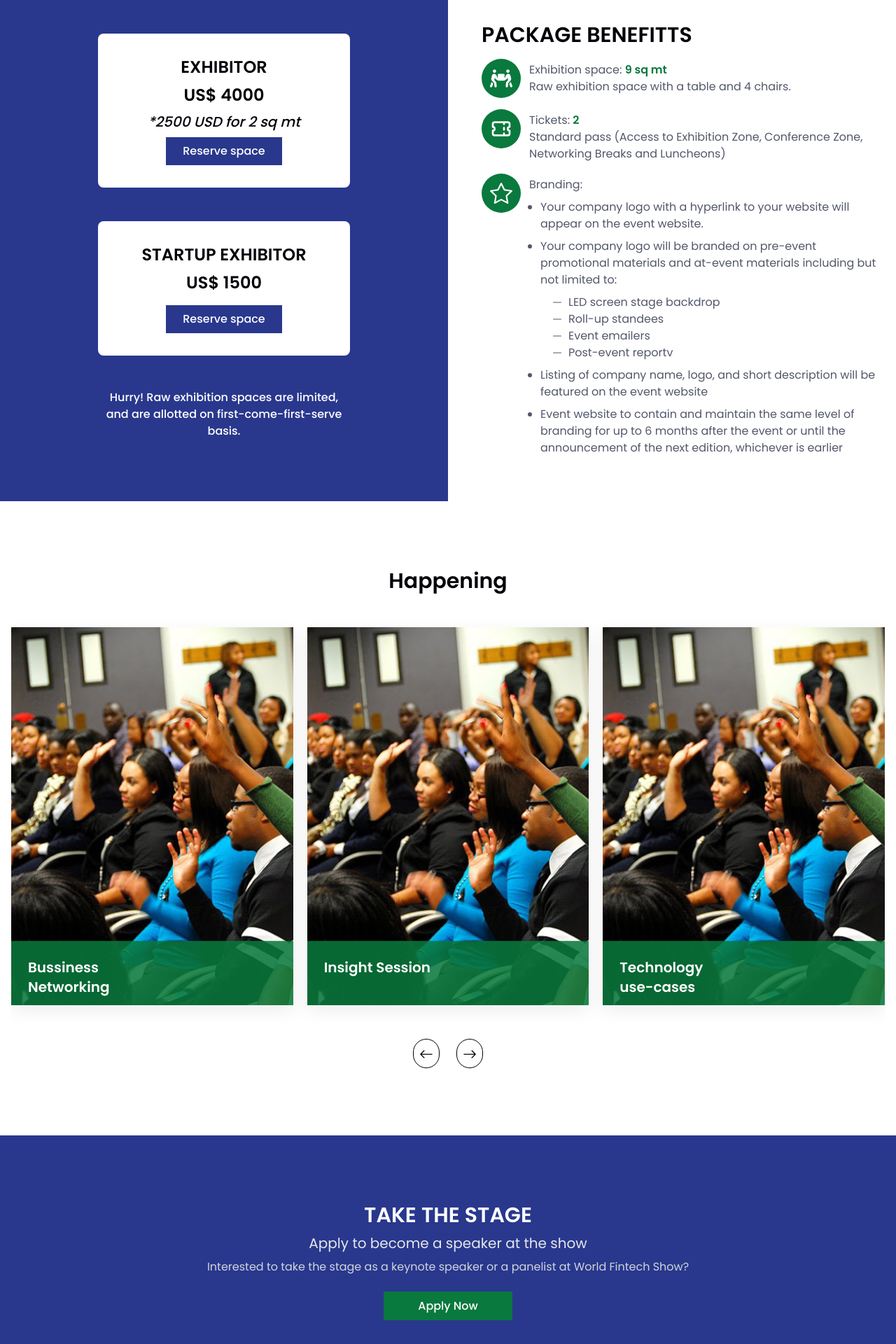
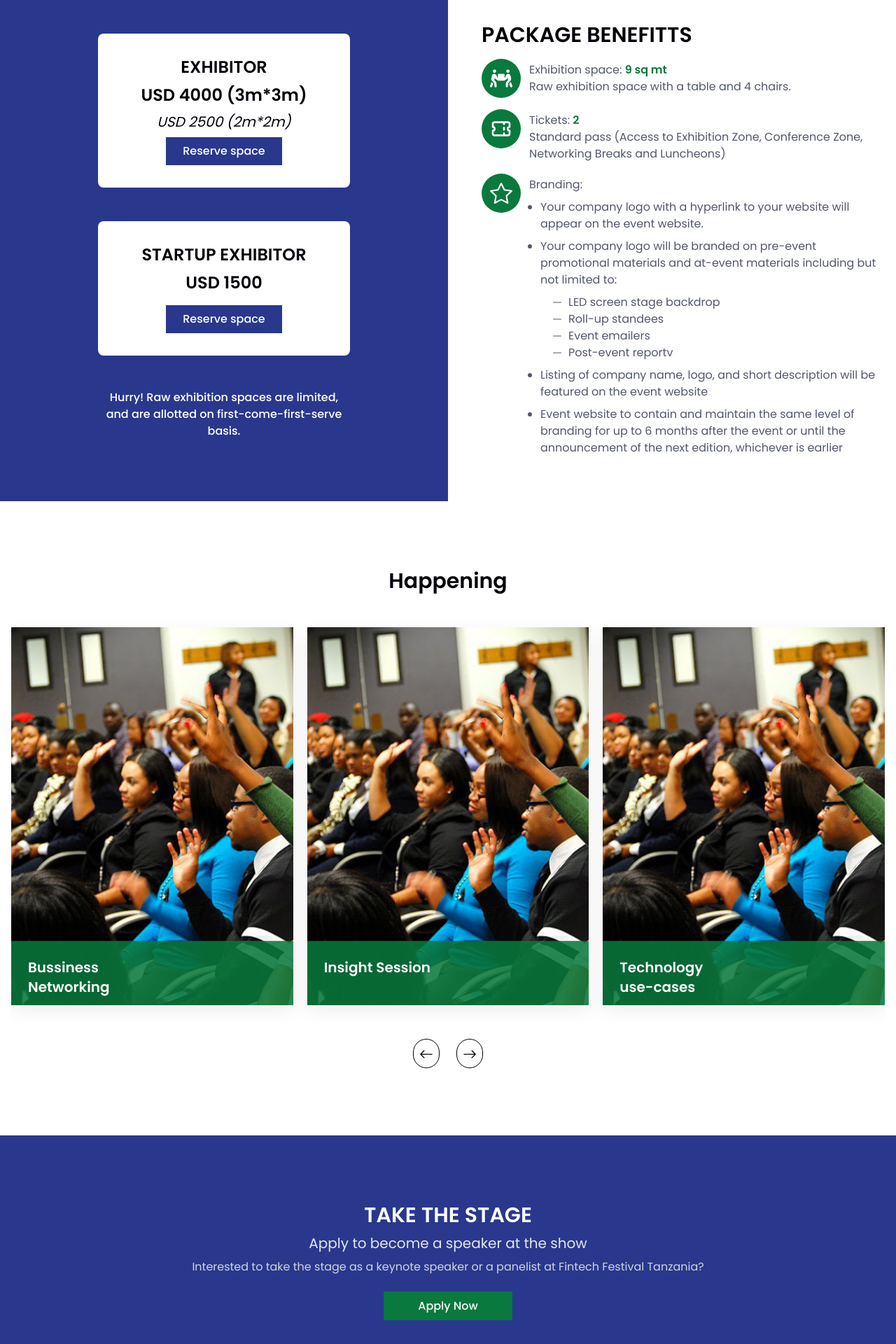
Before and after one commit to hellensoft/fintech, a React (Create React App) app: page / in a window 1280 px wide. Shown: the part 3640-5560 px from the top of the page at 70% size. Built offline with nearby package versions, Linux system fonts and the light colour scheme.

Commit message:
Update Exhibito price and size per each price

```diff
--- a/src/components/SponsorPrices.tsx
+++ b/src/components/SponsorPrices.tsx
@@ -9,8 +9,8 @@ interface ISponsorPrices {}
 const prices = [
 	{
 		name: "EXHIBITOR",
-		price: 4000,
-		description: "*2500 USD for 2 sq mt"
+		price: "4000 (3m*3m)",
+		description: "USD 2500 (2m*2m)"
 	},
 	{
 		name: "STARTUP EXHIBITOR",
@@ -35,9 +35,9 @@ const SponsorPrices: FC<ISponsorPrices> = () => {
 										{price.name}
 									</h3>
 									<h1 className="font-semibold text-blackPrimary text-2xl">
-										US$ {price.price}
+										USD {price.price}
 									</h1>
-									<p className="font-medium text-blackPrimary text-xl">
+									<p className="font-regular text-blackPrimary text-xl">
 										<em>{price.description} </em>
 									</p>
 									<Link
--- a/src/components/TakeTheState.tsx
+++ b/src/components/TakeTheState.tsx
@@ -15,7 +15,7 @@ const TakeTheStage: FC<ITakeTheStage> = () => {
 					<h2 className="text-gray-200 text-md md:text-xl my-2">Apply to become a speaker at the show</h2>
 					<p className="text-gray-300 text-sm md:text-base mb-8">
 						Interested to take the stage as a keynote speaker or a
-						panelist at World Fintech Show?
+						panelist at Fintech Festival Tanzania?
 					</p>
 					<Link
 						className="font-medium bg-greenPrimary border border-greenPrimary hover:bg-bluePrimary duration-300 py-2 px-12 text-white"
--- a/src/pages/SponsorsExhibitors.tsx
+++ b/src/pages/SponsorsExhibitors.tsx
@@ -10,7 +10,7 @@ const SponsorsExhibitors: FC<ISponsorsExhibitors> = () => {
 		<div>
 			<PageIntro
 				title="Sponsers and Exhibitors"
-				description="Get in front of the FinTech community"
+				description="Become a Sponsor or Exhibitor"
 			/>
 			<SponsorBenefits />
             <WhySponser />
```
Also changed, not shown: 31 other files (tests, documents, lock files or other folders).
